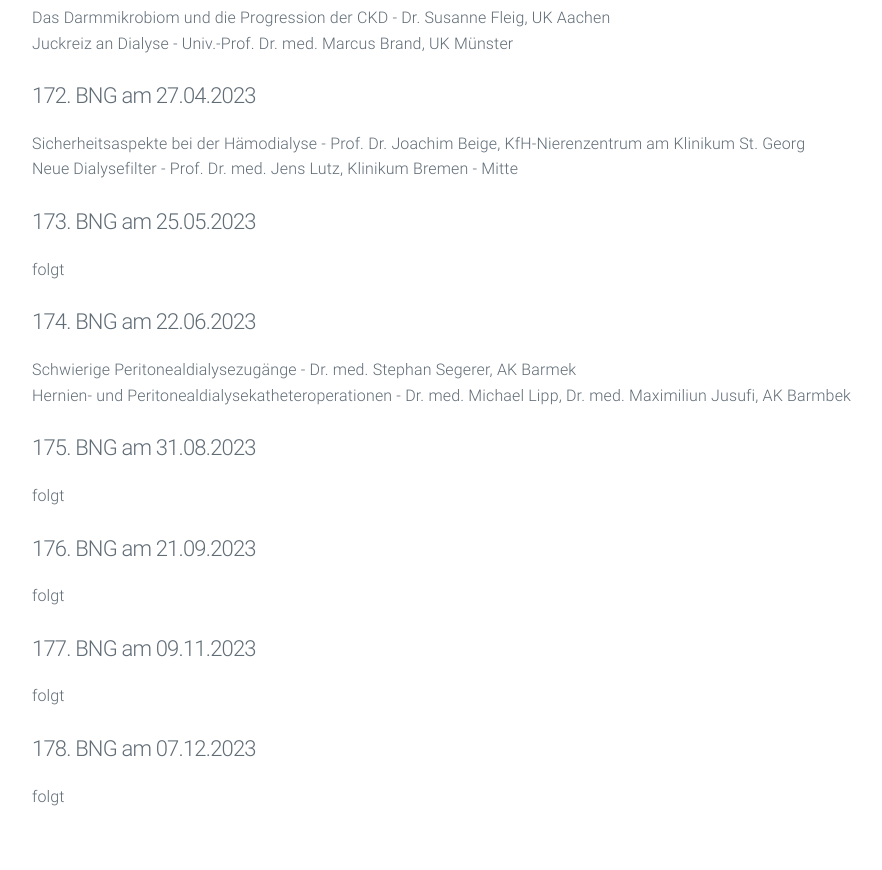
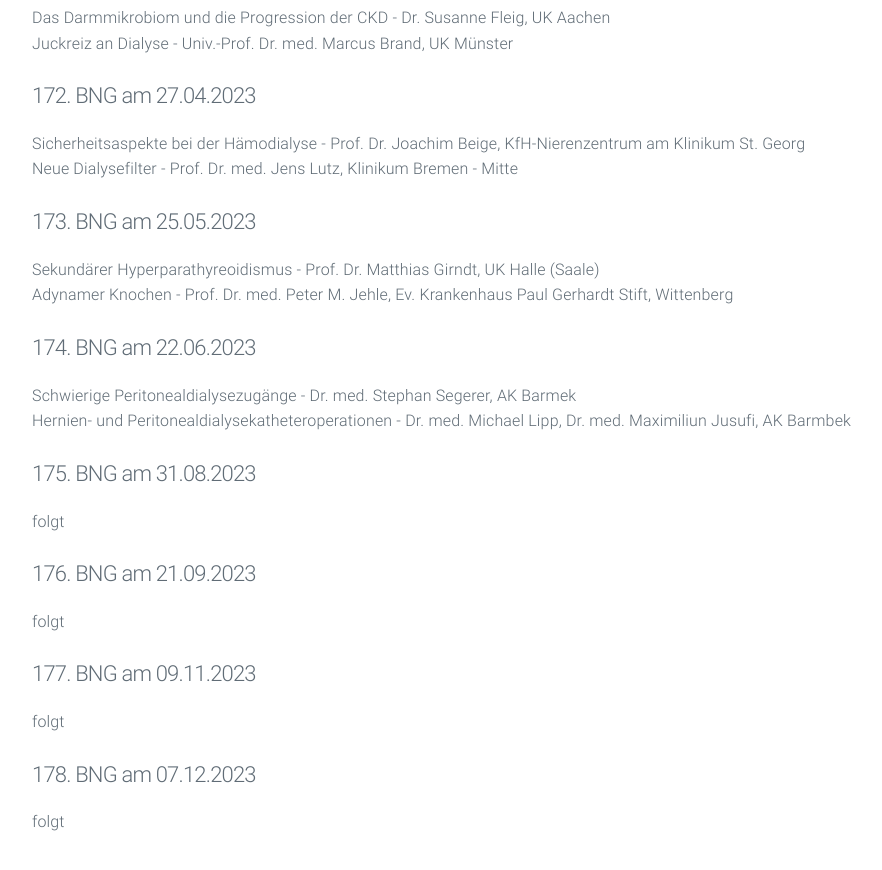
Before and after one commit to manuelpaul86/manuelpaul86.github.io, a Jekyll site: the page built from termine.md, in a window 1280 px wide and 900 px high, scrolled down 694 px. Shown: the top 870 px of the window, without its empty margins (178-1060 px from the left). Built offline with Jekyll 4.4.1, drawn with Linux system fonts in a browser that asks for light colours.

Commit message:
Update termine.md

```diff
--- a/termine.md
+++ b/termine.md
@@ -28,7 +28,8 @@ Neue Dialysefilter - Prof. Dr. med. Jens Lutz, Klinikum Bremen - Mitte
 
 #### 173. BNG am 25.05.2023
 
-folgt
+Sekundärer Hyperparathyreoidismus - Prof. Dr. Matthias Girndt, UK Halle (Saale)
+Adynamer Knochen - Prof. Dr. med. Peter M. Jehle, Ev. Krankenhaus Paul Gerhardt Stift, Wittenberg
 
 #### 174. BNG am 22.06.2023
 
```
